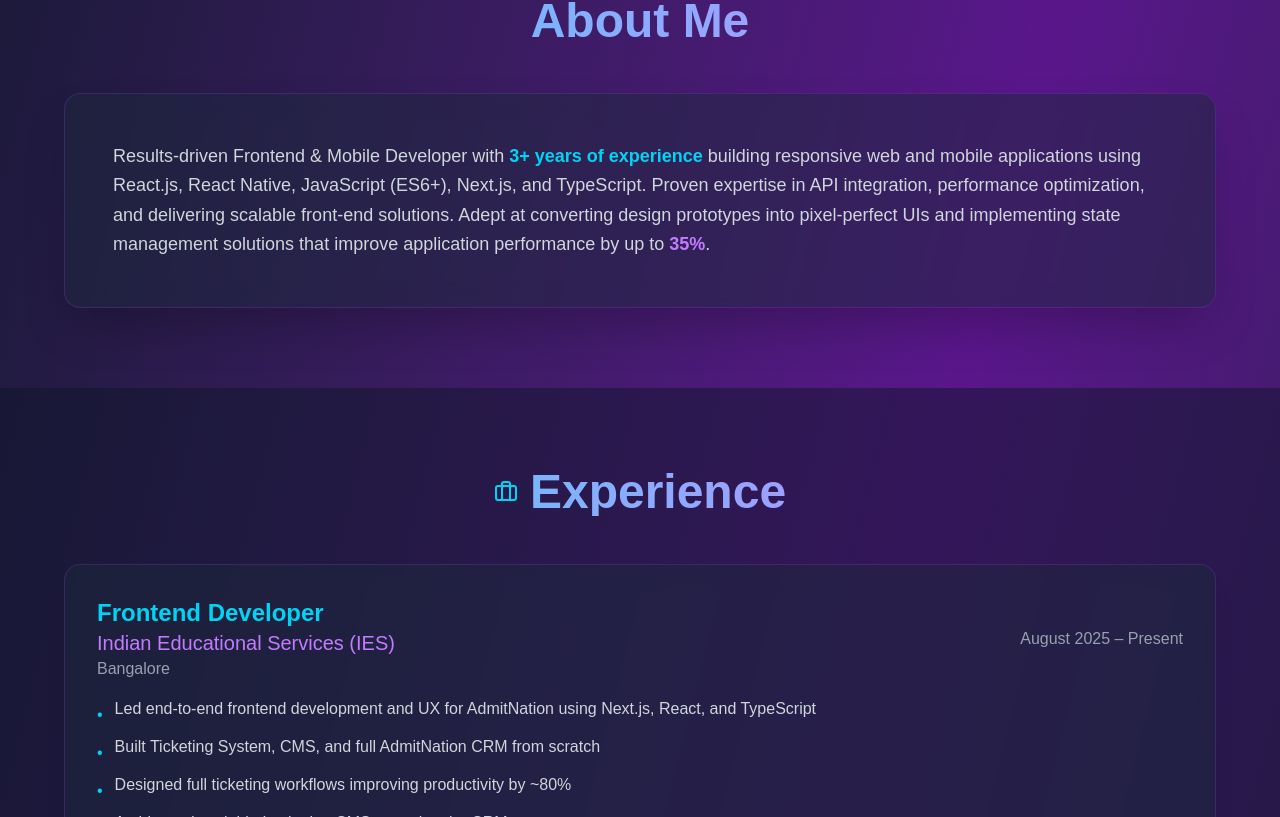
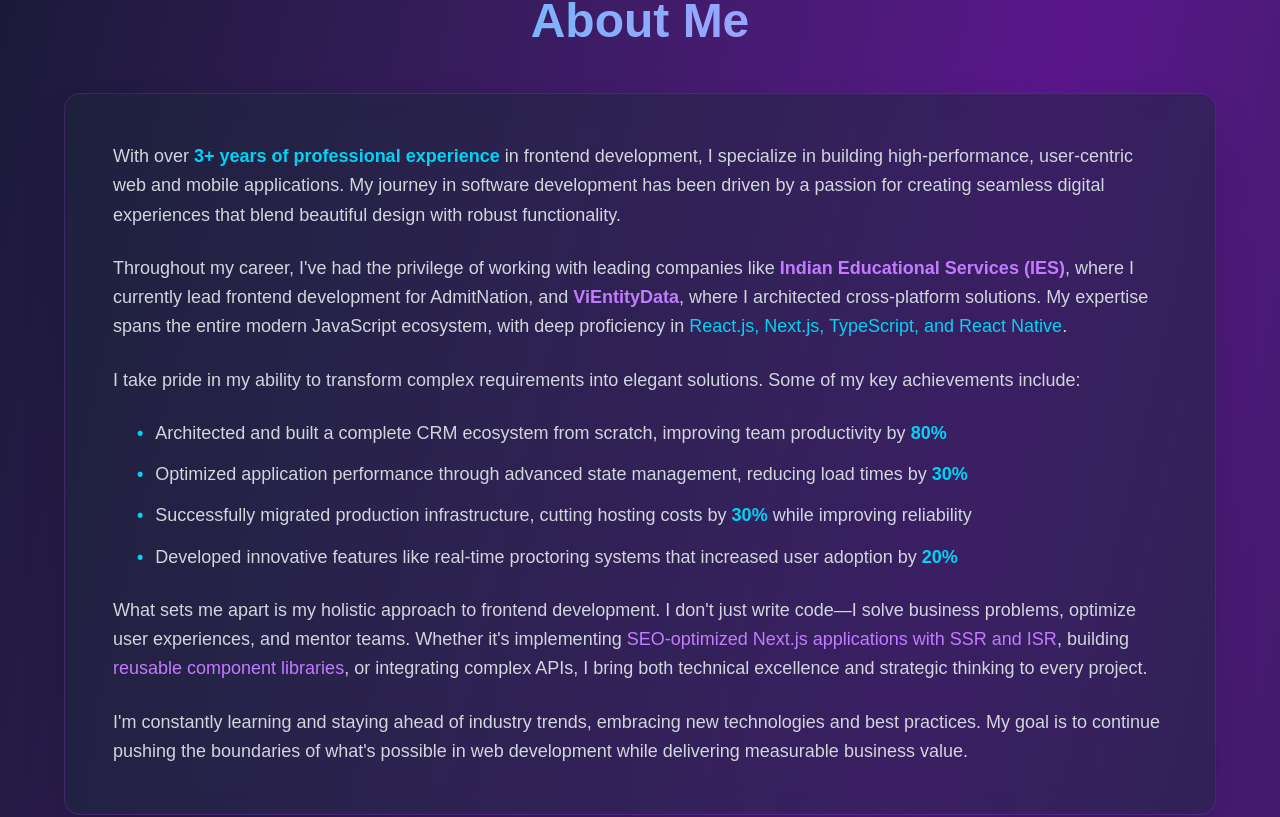
Before and after one commit to k16022000/kaviarasu_portfolio, a Next.js app: page / in a window 1280 px wide. Shown: the part 883-1700 px from the top of the page. Built offline with nearby package versions, Linux system fonts and the light colour scheme.

Commit message:
fix: update about

```diff
--- a/app/page.jsx
+++ b/app/page.jsx
@@ -73,7 +73,7 @@
       ],
     },
     {
-      title: "Front-End Developer",
+      title: "Frontend Developer",
       company: "ViEntityData Pvt Ltd",
       location: "Bangalore",
       period: "October 2024 – July 2025",
@@ -85,7 +85,7 @@
       ],
     },
     {
-      title: "Front-End Developer",
+      title: "Frontend Developer",
       company: "HRLytics",
       location: "Bengaluru",
       period: "December 2022 – September 2024",
@@ -194,7 +194,7 @@
                 <button
                   key={item}
                   onClick={() => scrollToSection(item.toLowerCase())}
-                  className={`transition-colors duration-300 ${
+                  className={`cursor-pointer transition-colors duration-300 ${
                     activeSection === item.toLowerCase()
                       ? "text-cyan-400"
                       : "text-gray-300 hover:text-cyan-400"
@@ -318,7 +318,7 @@
       </section>
 
       {/* About Section */}
-      <section id="about" className="py-20 px-4">
+      {/* <section id="about" className="py-20 px-4">
         <div className="max-w-6xl mx-auto">
           <h2 className="text-4xl md:text-5xl font-bold text-center mb-12 bg-gradient-to-r from-cyan-400 to-purple-400 bg-clip-text text-transparent">
             About Me
@@ -337,6 +337,114 @@
               management solutions that improve application performance by up to{" "}
               <span className="text-purple-400 font-semibold">35%</span>.
             </p>
+          </div>
+        </div>
+      </section> */}
+
+      {/* About Section */}
+      <section id="about" className="py-20 px-4">
+        <div className="max-w-6xl mx-auto">
+          <h2 className="text-4xl md:text-5xl font-bold text-center mb-12 bg-gradient-to-r from-cyan-400 to-purple-400 bg-clip-text text-transparent">
+            About Me
+          </h2>
+          <div className="bg-slate-800/50 backdrop-blur-md rounded-2xl p-8 md:p-12 border border-purple-500/20 shadow-2xl">
+            <div className="space-y-6 text-lg text-gray-300 leading-relaxed">
+              <p>
+                With over{" "}
+                <span className="text-cyan-400 font-semibold">
+                  3+ years of professional experience
+                </span>{" "}
+                in frontend development, I specialize in building
+                high-performance, user-centric web and mobile applications. My
+                journey in software development has been driven by a passion for
+                creating seamless digital experiences that blend beautiful
+                design with robust functionality.
+              </p>
+
+              <p>
+                Throughout my career, I've had the privilege of working with
+                leading companies like{" "}
+                <span className="text-purple-400 font-semibold">
+                  Indian Educational Services (IES)
+                </span>
+                , where I currently lead frontend development for AdmitNation,
+                and{" "}
+                <span className="text-purple-400 font-semibold">
+                  ViEntityData
+                </span>
+                , where I architected cross-platform solutions. My expertise
+                spans the entire modern JavaScript ecosystem, with deep
+                proficiency in{" "}
+                <span className="text-cyan-400">
+                  React.js, Next.js, TypeScript, and React Native
+                </span>
+                .
+              </p>
+
+              <p>
+                I take pride in my ability to transform complex requirements
+                into elegant solutions. Some of my key achievements include:
+              </p>
+
+              <ul className="space-y-3 pl-6">
+                <li className="flex gap-3">
+                  <span className="text-cyan-400 font-bold">•</span>
+                  <span>
+                    Architected and built a complete CRM ecosystem from scratch,
+                    improving team productivity by{" "}
+                    <span className="text-cyan-400 font-semibold">80%</span>
+                  </span>
+                </li>
+                <li className="flex gap-3">
+                  <span className="text-cyan-400 font-bold">•</span>
+                  <span>
+                    Optimized application performance through advanced state
+                    management, reducing load times by{" "}
+                    <span className="text-cyan-400 font-semibold">30%</span>
+                  </span>
+                </li>
+                <li className="flex gap-3">
+                  <span className="text-cyan-400 font-bold">•</span>
+                  <span>
+                    Successfully migrated production infrastructure, cutting
+                    hosting costs by{" "}
+                    <span className="text-cyan-400 font-semibold">30%</span>{" "}
+                    while improving reliability
+                  </span>
+                </li>
+                <li className="flex gap-3">
+                  <span className="text-cyan-400 font-bold">•</span>
+                  <span>
+                    Developed innovative features like real-time proctoring
+                    systems that increased user adoption by{" "}
+                    <span className="text-cyan-400 font-semibold">20%</span>
+                  </span>
+                </li>
+              </ul>
+
+              <p>
+                What sets me apart is my holistic approach to frontend
+                development. I don't just write code—I solve business problems,
+                optimize user experiences, and mentor teams. Whether it's
+                implementing{" "}
+                <span className="text-purple-400">
+                  SEO-optimized Next.js applications with SSR and ISR
+                </span>
+                , building{" "}
+                <span className="text-purple-400">
+                  reusable component libraries
+                </span>
+                , or integrating complex APIs, I bring both technical excellence
+                and strategic thinking to every project.
+              </p>
+
+              <p>
+                I'm constantly learning and staying ahead of industry trends,
+                embracing new technologies and best practices. My goal is to
+                continue pushing the boundaries of what's possible in web
+                development while delivering measurable business value.
+              </p>
+            </div>
           </div>
         </div>
       </section>
```
